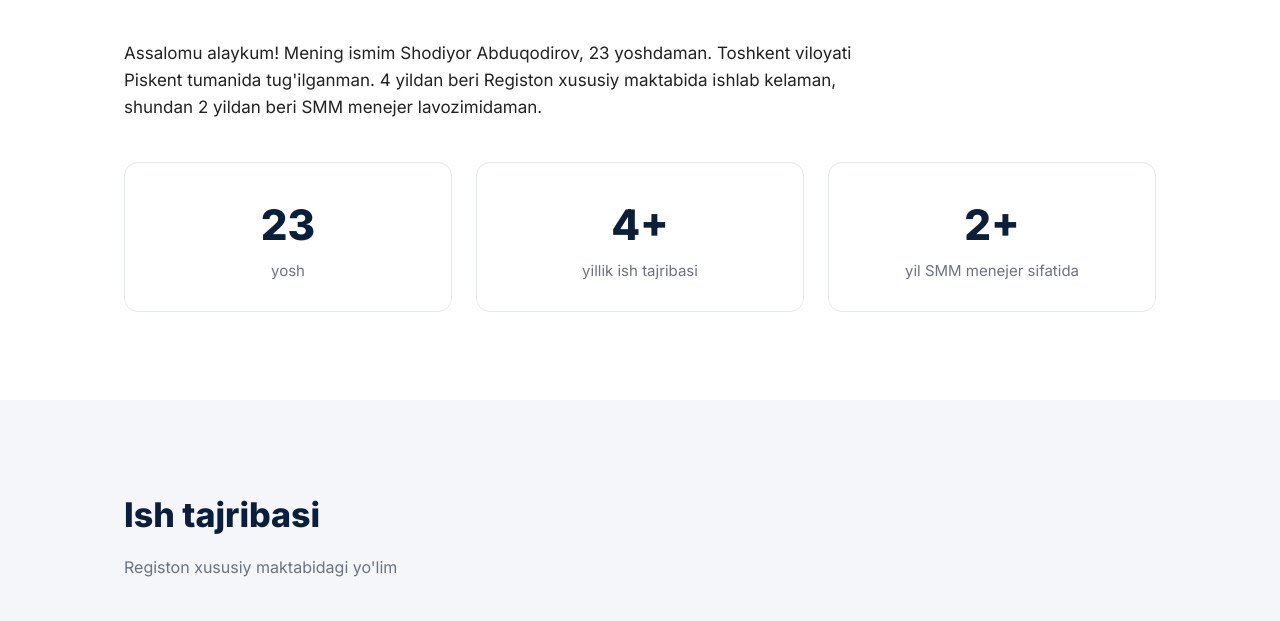
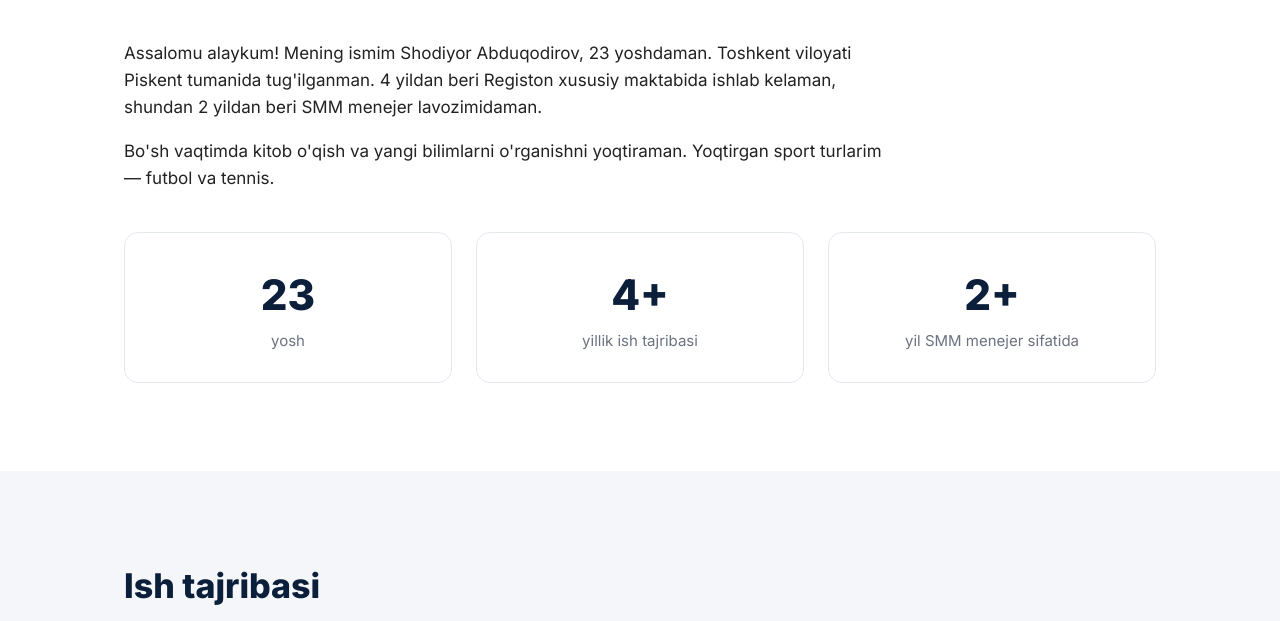
Before and after one commit to abduqodirovshodiyor548-cloud/meningsaytim, a plain HTML site: page index.html in a window 1280 px wide. Shown: the part 840-1461 px from the top of the page. Drawn offline with Linux system fonts and the light colour scheme.

Commit message:
Men haqimda bo'limiga qiziqishlar qo'shildi

```diff
--- a/index.html
+++ b/index.html
@@ -88,6 +88,7 @@
     .stat b { display: block; font-size: 42px; color: var(--navy); font-weight: 800; }
     .stat span { color: var(--gray); font-size: 15px; }
     .about-text { font-size: 17px; max-width: 760px; margin-bottom: 40px; color: #222; }
+    .about-text + .about-text { margin-top: -24px; }
 
     /* Tajriba */
     .timeline { border-left: 3px solid var(--navy); padding-left: 28px; max-width: 760px; }
@@ -195,6 +196,10 @@
         Toshkent viloyati Piskent tumanida tug'ilganman. 4 yildan beri Registon xususiy
         maktabida ishlab kelaman, shundan 2 yildan beri SMM menejer lavozimidaman.
       </p>
+      <p class="about-text">
+        Bo'sh vaqtimda kitob o'qish va yangi bilimlarni o'rganishni yoqtiraman.
+        Yoqtirgan sport turlarim — futbol va tennis.
+      </p>
       <div class="stats">
         <div class="stat"><b>23</b><span>yosh</span></div>
         <div class="stat"><b>4+</b><span>yillik ish tajribasi</span></div>
```
